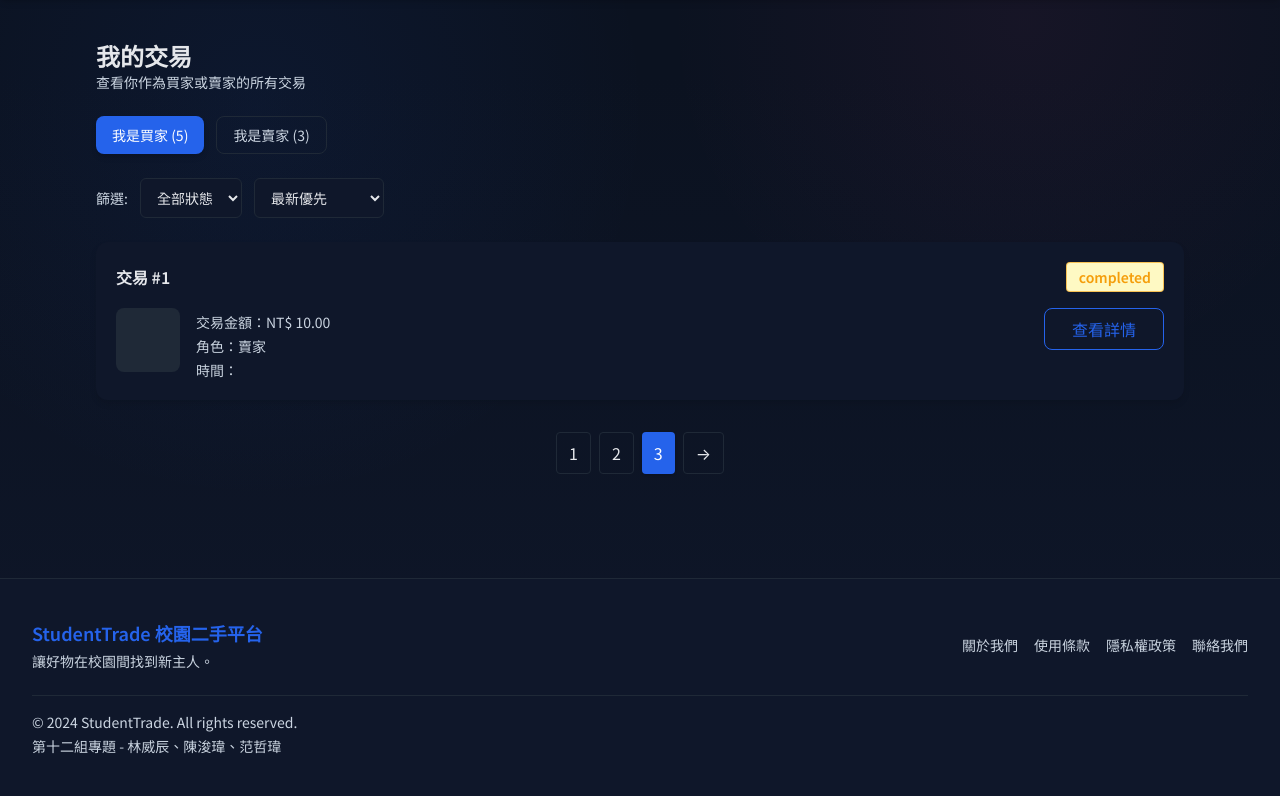
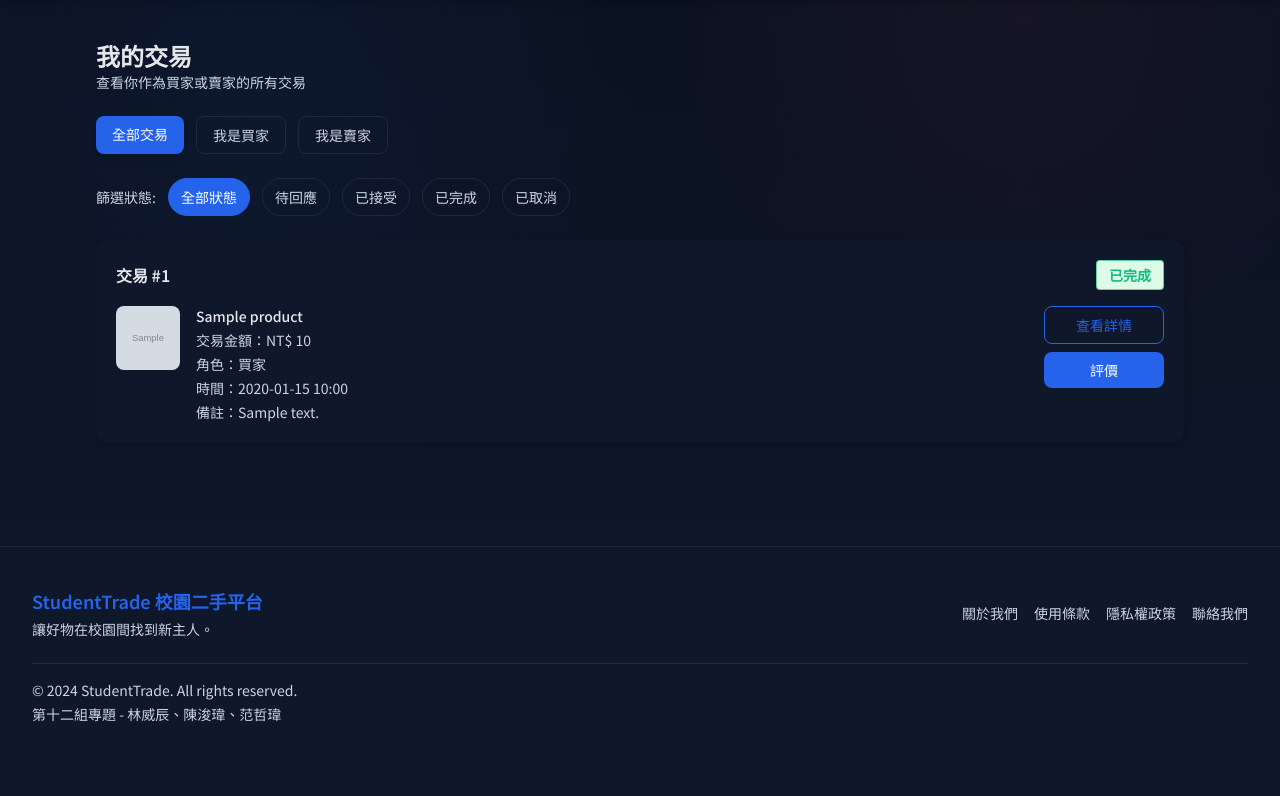
Before and after one commit to c112118237-fan/StudentTrade, a Flask app: page /transactions/ in a window 1280 px wide. Shown: the part 64-860 px from the top of the page. After the commit the page ends 786 px from the top, so only its background shows below. Run offline with Flask 3, Linux system fonts and the light colour scheme; a user stored in the database is signed in; tables that the repository leaves empty hold one stand-in row (values such as "Sample post"); grey boxes marked "Sample" are stand-in pictures; some libraries are stand-ins or nearby versions.

Commit message:
買家賣家資料動態載入 (未驗證)

```diff
--- a/app/templates/transactions/index.html
+++ b/app/templates/transactions/index.html
@@ -2,11 +2,6 @@
 {% block title %}我的交易 - StudentTrade{% endblock %}
 
 {% block content %}
-{% set transactions = transactions|default([
-    {'id': 123, 'title': 'MacBook Pro 2020', 'amount': '25,000', 'role': 'buyer', 'status': '待回應', 'status_class': 'warning', 'time': '2024-11-29 10:30', 'note': '可以面交嗎？'},
-    {'id': 122, 'title': 'Python 程式設計', 'amount': '300', 'role': 'buyer', 'status': '已完成', 'status_class': 'success', 'time': '2024-11-28 15:20'}
-], true) %}
-
 <section class="py-10">
     <div class="max-w-6xl mx-auto px-4 sm:px-6 lg:px-8 space-y-6">
         <div class="flex items-center justify-between">
@@ -16,64 +11,154 @@
             </div>
         </div>
 
+        <!-- Role Filter -->
         <div class="flex flex-wrap gap-3 text-sm">
-            <button class="px-4 py-2 rounded-lg bg-primary text-white shadow-md">我是買家 (5)</button>
-            <button class="px-4 py-2 rounded-lg border border-secondaryLight text-secondary hover:bg-primaryLight">我是賣家 (3)</button>
+            {% set current_role = request.args.get('role', 'all') %}
+            <a href="{{ url_for('transactions.index', role='all', status=request.args.get('status')) }}"
+                class="px-4 py-2 rounded-lg {{ 'bg-primary text-white shadow-md' if current_role == 'all' else 'border border-secondaryLight text-secondary hover:bg-primaryLight' }}">
+                全部交易
+            </a>
+            <a href="{{ url_for('transactions.index', role='buyer', status=request.args.get('status')) }}"
+                class="px-4 py-2 rounded-lg {{ 'bg-primary text-white shadow-md' if current_role == 'buyer' else 'border border-secondaryLight text-secondary hover:bg-primaryLight' }}">
+                我是買家
+            </a>
+            <a href="{{ url_for('transactions.index', role='seller', status=request.args.get('status')) }}"
+                class="px-4 py-2 rounded-lg {{ 'bg-primary text-white shadow-md' if current_role == 'seller' else 'border border-secondaryLight text-secondary hover:bg-primaryLight' }}">
+                我是賣家
+            </a>
         </div>
 
+        <!-- Status Filter -->
         <div class="flex flex-wrap gap-3 text-sm items-center">
-            <label class="text-secondary">篩選:</label>
-            <select class="px-3 py-2 rounded-md border border-secondaryLight focus:ring-2 focus:ring-primary/60 focus:border-primary">
-                <option>全部狀態</option>
-                <option>待回應</option>
-                <option>已接受</option>
-                <option>已完成</option>
-                <option>已取消</option>
-            </select>
-            <select class="px-3 py-2 rounded-md border border-secondaryLight focus:ring-2 focus:ring-primary/60 focus:border-primary">
-                <option>最新優先</option>
-                <option>金額：高到低</option>
-                <option>金額：低到高</option>
-            </select>
+            <label class="text-secondary">篩選狀態:</label>
+            {% set current_status = request.args.get('status', '') %}
+            <a href="{{ url_for('transactions.index', role=request.args.get('role', 'all'), status='') }}"
+                class="px-3 py-2 rounded-full border {{ 'border-primary bg-primary text-white font-medium' if current_status == '' else 'border-secondaryLight text-secondary hover:border-primary hover:text-primary' }}">
+                全部狀態
+            </a>
+            <a href="{{ url_for('transactions.index', role=request.args.get('role', 'all'), status='pending') }}"
+                class="px-3 py-2 rounded-full border {{ 'border-primary bg-primary text-white font-medium' if current_status == 'pending' else 'border-secondaryLight text-secondary hover:border-primary hover:text-primary' }}">
+                待回應
+            </a>
+            <a href="{{ url_for('transactions.index', role=request.args.get('role', 'all'), status='accepted') }}"
+                class="px-3 py-2 rounded-full border {{ 'border-primary bg-primary text-white font-medium' if current_status == 'accepted' else 'border-secondaryLight text-secondary hover:border-primary hover:text-primary' }}">
+                已接受
+            </a>
+            <a href="{{ url_for('transactions.index', role=request.args.get('role', 'all'), status='completed') }}"
+                class="px-3 py-2 rounded-full border {{ 'border-primary bg-primary text-white font-medium' if current_status == 'completed' else 'border-secondaryLight text-secondary hover:border-primary hover:text-primary' }}">
+                已完成
+            </a>
+            <a href="{{ url_for('transactions.index', role=request.args.get('role', 'all'), status='cancelled') }}"
+                class="px-3 py-2 rounded-full border {{ 'border-primary bg-primary text-white font-medium' if current_status == 'cancelled' else 'border-secondaryLight text-secondary hover:border-primary hover:text-primary' }}">
+                已取消
+            </a>
         </div>
 
+        <!-- Transaction List -->
         <div class="space-y-4">
+            {% if transactions %}
             {% for tx in transactions %}
             <div class="bg-white rounded-xl shadow-card p-5 space-y-4">
                 <div class="flex flex-wrap items-center justify-between gap-3">
                     <div class="text-secondaryDark font-semibold">交易 #{{ tx.id }}</div>
-                        {% set badge_color = 'bg-yellow-100 text-warning border border-warning/60' %}
-                        {% if tx.status_class == 'success' %}{% set badge_color = 'bg-green-100 text-success border border-success/60' %}{% endif %}
-                        {% if tx.status_class == 'info' %}{% set badge_color = 'bg-blue-100 text-primary border border-primary/60' %}{% endif %}
-                        {% if tx.status_class == 'danger' %}{% set badge_color = 'bg-red-100 text-danger border border-danger/60' %}{% endif %}
-                        <span class="px-3 py-1 rounded {{ badge_color }} text-sm font-semibold">{{ tx.status }}</span>
+                    {% if tx.status == 'pending' %}
+                    <span
+                        class="px-3 py-1 rounded bg-yellow-100 text-warning border border-warning/60 text-sm font-semibold">待回應</span>
+                    {% elif tx.status == 'accepted' %}
+                    <span
+                        class="px-3 py-1 rounded bg-blue-100 text-primary border border-primary/60 text-sm font-semibold">已接受</span>
+                    {% elif tx.status == 'completed' %}
+                    <span
+                        class="px-3 py-1 rounded bg-green-100 text-success border border-success/60 text-sm font-semibold">已完成</span>
+                    {% elif tx.status == 'cancelled' %}
+                    <span
+                        class="px-3 py-1 rounded bg-red-100 text-danger border border-danger/60 text-sm font-semibold">已取消</span>
+                    {% elif tx.status == 'rejected' %}
+                    <span
+                        class="px-3 py-1 rounded bg-red-100 text-danger border border-danger/60 text-sm font-semibold">已拒絕</span>
+                    {% else %}
+                    <span
+                        class="px-3 py-1 rounded bg-gray-100 text-secondary border border-secondary/60 text-sm font-semibold">{{
+                        tx.status }}</span>
+                    {% endif %}
                 </div>
                 <div class="flex gap-4">
+                    {% if tx.product and tx.product.images %}
+                    <img src="{{ url_for('static', filename='uploads/' + tx.product.images[0].image_url) }}"
+                        alt="{{ tx.product.title }}" class="w-16 h-16 rounded-lg object-cover flex-shrink-0">
+                    {% else %}
                     <div class="w-16 h-16 rounded-lg bg-secondaryLight flex-shrink-0"></div>
+                    {% endif %}
                     <div class="flex-1 space-y-1 text-sm">
-                            <p class="text-secondaryDark font-medium">{{ tx.title }}</p>
-                            <p class="text-secondary">交易金額：NT$ {{ tx.amount }}</p>
-                            <p class="text-secondary">角色：{{ '買家' if tx.role == 'buyer' else '賣家' }}</p>
-                            <p class="text-secondary">時間：{{ tx.time }}</p>
-                            {% if tx.note %}<p class="text-secondary">備註：{{ tx.note }}</p>{% endif %}
+                        <p class="text-secondaryDark font-medium">{{ tx.product.title if tx.product else '已刪除的商品' }}</p>
+                        <p class="text-secondary">交易金額：NT$ {{ '{:,.0f}'.format(tx.amount) }}</p>
+                        <p class="text-secondary">角色：{{ '買家' if tx.buyer_id == current_user.id else '賣家' }}</p>
+                        <p class="text-secondary">時間：{{ tx.created_at.strftime('%Y-%m-%d %H:%M') }}</p>
+                        {% if tx.notes %}<p class="text-secondary">備註：{{ tx.notes }}</p>{% endif %}
                     </div>
                     <div class="flex flex-col gap-2 min-w-[120px]">
-                            <a class="px-3 py-2 rounded-lg border border-primary text-primary text-center hover:bg-primaryLight" href="/transactions/{{ tx.id }}">查看詳情</a>
-                            {% if tx.status == '已完成' %}
-                                <a class="px-3 py-2 rounded-lg bg-primary text-white text-center hover:bg-primaryHover" href="/reviews/new/{{ tx.id }}">評價</a>
+                        <a class="px-3 py-2 rounded-lg border border-primary text-primary text-center text-sm hover:bg-primaryLight"
+                            href="{{ url_for('transactions.detail', id=tx.id) }}">查看詳情</a>
+                        {% if tx.status == 'completed' and tx.buyer_id == current_user.id %}
+                        <a class="px-3 py-2 rounded-lg bg-primary text-white text-center text-sm hover:bg-primaryHover"
+                            href="/reviews/new?transaction_id={{ tx.id }}">評價</a>
                         {% endif %}
                     </div>
                 </div>
             </div>
             {% endfor %}
+            {% else %}
+            <div class="bg-white rounded-xl shadow-card p-10 text-center">
+                <svg class="w-16 h-16 mx-auto text-secondary/30" fill="none" stroke="currentColor" viewBox="0 0 24 24">
+                    <path stroke-linecap="round" stroke-linejoin="round" stroke-width="2"
+                        d="M9 12h6m-6 4h6m2 5H7a2 2 0 01-2-2V5a2 2 0 012-2h5.586a1 1 0 01.707.293l5.414 5.414a1 1 0 01.293.707V19a2 2 0 01-2 2z">
+                    </path>
+                </svg>
+                <p class="text-secondary mt-4">目前沒有交易紀錄</p>
+            </div>
+            {% endif %}
         </div>
 
-        <div class="flex justify-center gap-2 pt-2">
-            <button class="px-3 py-2 rounded border border-secondaryLight hover:bg-primaryLight">1</button>
-            <button class="px-3 py-2 rounded border border-secondaryLight hover:bg-primaryLight">2</button>
-            <button class="px-3 py-2 rounded bg-primary text-white shadow">3</button>
-            <button class="px-3 py-2 rounded border border-secondaryLight hover:bg-primaryLight">→</button>
+        <!-- Pagination -->
+        {% if pagination.pages > 1 %}
+        <div class="flex justify-center items-center gap-2 pt-4">
+            {# 上一頁 #}
+            {% if pagination.has_prev %}
+            <a href="{{ url_for('transactions.index', page=pagination.prev_num, role=request.args.get('role', 'all'), status=request.args.get('status')) }}"
+                class="px-3 py-2 rounded border border-secondaryLight hover:bg-primaryLight">
+                &larr;
+            </a>
+            {% else %}
+            <span class="px-3 py-2 rounded border border-secondaryLight text-gray-300 cursor-not-allowed">&larr;</span>
+            {% endif %}
+
+            {# 頁碼 #}
+            {% for page_num in pagination.iter_pages(left_edge=1, right_edge=1, left_current=1, right_current=1) %}
+            {% if page_num %}
+            {% if page_num == pagination.page %}
+            <span class="px-3 py-2 rounded bg-primary text-white shadow">{{ page_num }}</span>
+            {% else %}
+            <a href="{{ url_for('transactions.index', page=page_num, role=request.args.get('role', 'all'), status=request.args.get('status')) }}"
+                class="px-3 py-2 rounded border border-secondaryLight hover:bg-primaryLight">
+                {{ page_num }}
+            </a>
+            {% endif %}
+            {% else %}
+            <span class="text-secondary">...</span>
+            {% endif %}
+            {% endfor %}
+
+            {# 下一頁 #}
+            {% if pagination.has_next %}
+            <a href="{{ url_for('transactions.index', page=pagination.next_num, role=request.args.get('role', 'all'), status=request.args.get('status')) }}"
+                class="px-3 py-2 rounded border border-secondaryLight hover:bg-primaryLight">
+                &rarr;
+            </a>
+            {% else %}
+            <span class="px-3 py-2 rounded border border-secondaryLight text-gray-300 cursor-not-allowed">&rarr;</span>
+            {% endif %}
         </div>
+        {% endif %}
     </div>
 </section>
 {% endblock %}
```
Lines whose indentation alone changed are shown as unchanged.
